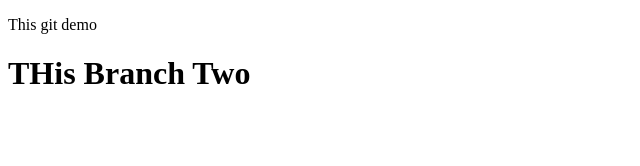
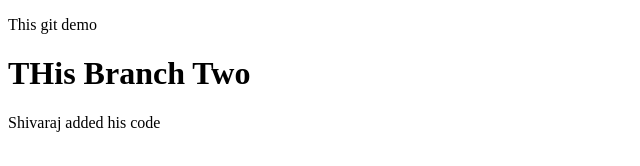
Before and after one commit to sainathdhatti/GitDemo, a plain HTML site: page index.html in a window 1280 px wide. Shown: the whole page, without its empty margins (0-640 px from the left). Drawn offline with Linux system fonts and the light colour scheme.

Commit message:
updated readme and index files

```diff
--- a/index.html
+++ b/index.html
@@ -10,5 +10,6 @@
     <h1>THis Branch Two
 
     </h1>
+    <div>Shivaraj added his code</div>
 </body>
 </html>
```
Also changed, not shown: 1 other file.
